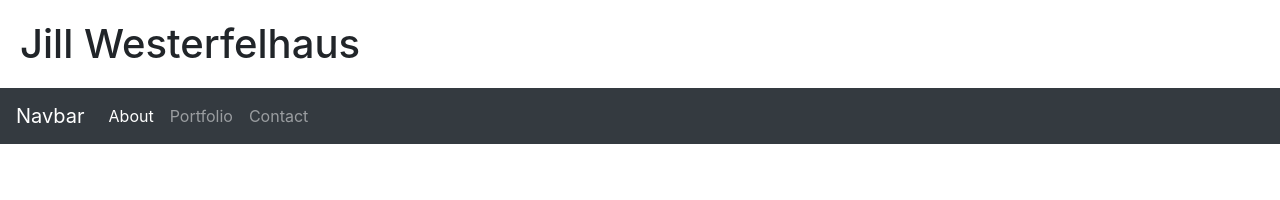
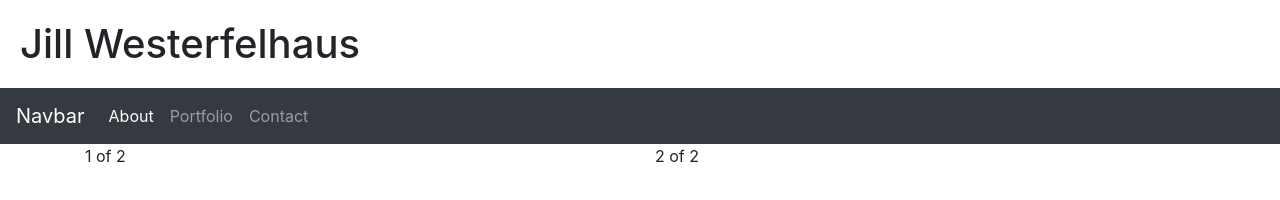
Before and after one commit to JIllWesterfelhaus/Jill-Westerfelhaus-About-Me, a plain HTML site: page contact.html in a window 1280 px wide. Drawn offline with nearby package versions, Linux system fonts and the light colour scheme.

Commit message:
added 2 columns to contact page

```diff
--- a/contact.html
+++ b/contact.html
@@ -36,7 +36,15 @@
 
      <body>
 
-
+      <div class="container">
+        <div class="row">
+          <div class="col">
+            1 of 2
+          </div>
+          <div class="col">
+            2 of 2
+          </div>
+        </div>
 
 
 
```
